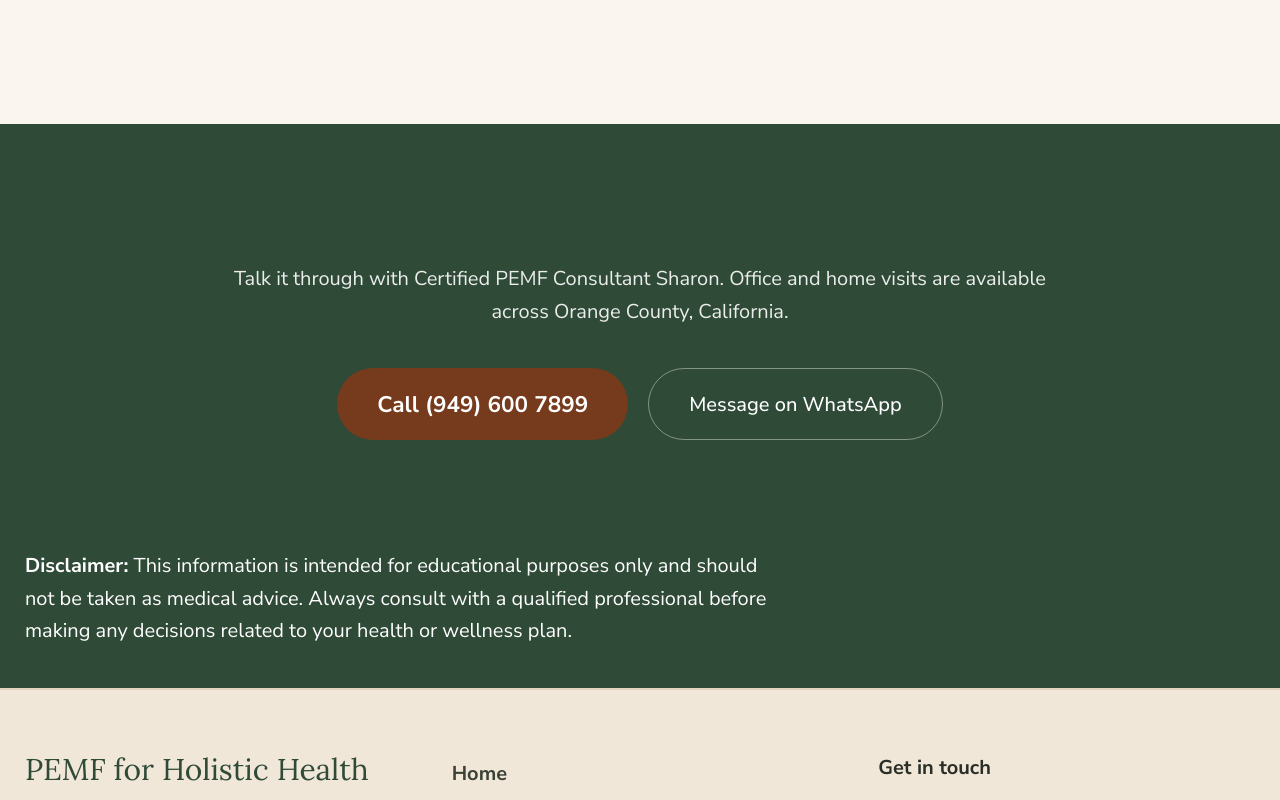
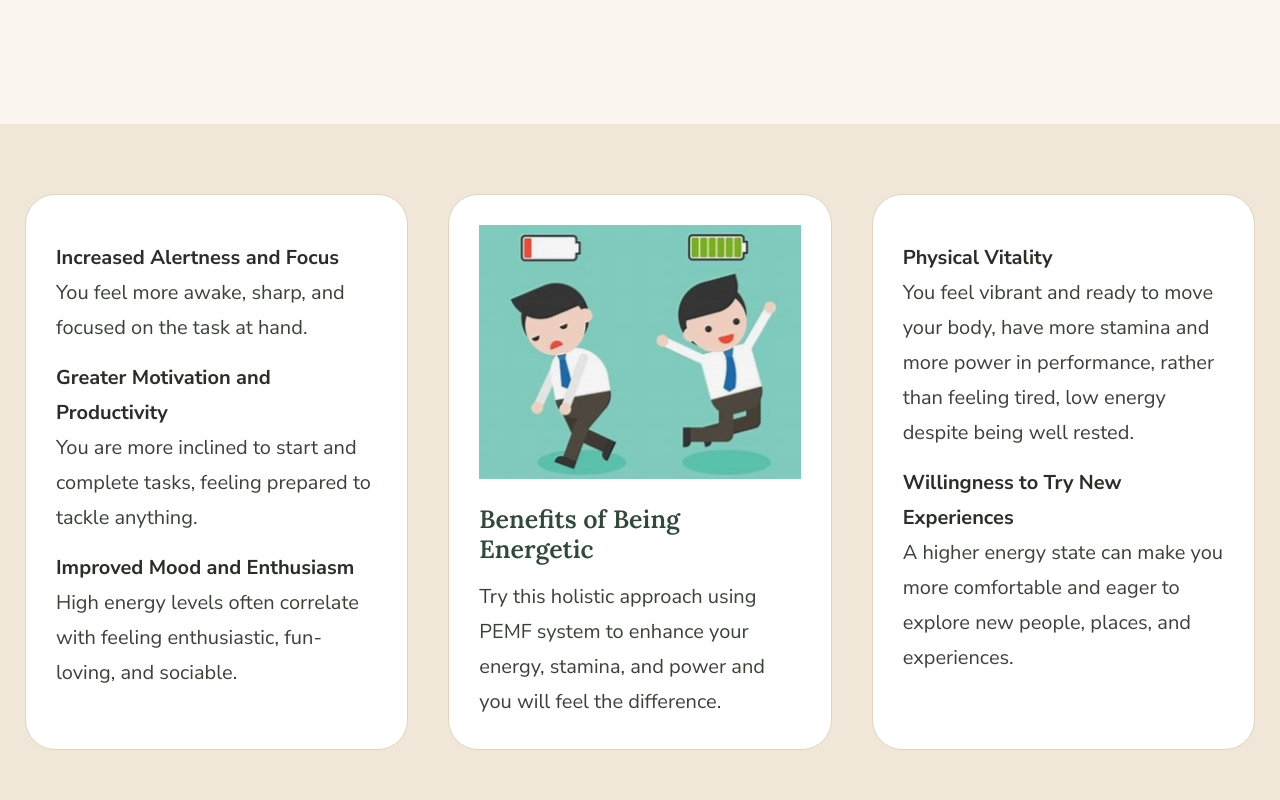
Before and after one commit to dary132/pemf-holistic-health, a Next.js app: page /energy in a window 1280 px wide. Shown: the part 340-1140 px from the top of the page. Built offline with nearby package versions, Linux system fonts and the light colour scheme.

Commit message:
Build /energy from the 2026 document

```diff
--- a/app/energy/page.tsx
+++ b/app/energy/page.tsx
@@ -2,6 +2,8 @@ import { Breadcrumbs } from "@/components/Breadcrumbs";
 import { CTA } from "@/components/CTA";
 import { Disclaimer } from "@/components/Disclaimer";
 import { Section } from "@/components/Section";
+import { TriPanel } from "@/components/TriPanel";
+import { benefits, intro } from "@/lib/content/energy";
 import { pageMetadata } from "@/lib/seo";
 
 export const metadata = pageMetadata({
@@ -20,7 +22,8 @@ export default function EnergyPage() {
           { name: "Energy", path: "/energy" },
         ]}
       />
-      <Section id="energy" title="PEMF Increases Your Energy" titleAs="h1" />
+      <Section id="energy" title={intro.title} titleAs="h1" />
+      <TriPanel panels={benefits} tinted />
       <CTA />
       <Disclaimer />
     </main>
--- /dev/null
+++ b/lib/content/energy.ts
@@ -0,0 +1,43 @@
+/** Energy page copy. Source: "Website Exiga Jasmin 2026.docx", page 5. Verbatim. */
+import type { Panel } from "./types";
+import { images } from "./images.ts";
+
+export const intro = { title: "PEMF Increases Your Energy" };
+
+export const benefits: Panel[] = [
+  {
+    items: [
+      {
+        term: "Increased Alertness and Focus",
+        text: "You feel more awake, sharp, and focused on the task at hand.",
+      },
+      {
+        term: "Greater Motivation and Productivity",
+        text: "You are more inclined to start and complete tasks, feeling prepared to tackle anything.",
+      },
+      {
+        term: "Improved Mood and Enthusiasm",
+        text: "High energy levels often correlate with feeling enthusiastic, fun-loving, and sociable.",
+      },
+    ],
+  },
+  {
+    title: "Benefits of Being Energetic",
+    image: images.energyBattery,
+    paragraphs: [
+      "Try this holistic approach using PEMF system to enhance your energy, stamina, and power and you will feel the difference.",
+    ],
+  },
+  {
+    items: [
+      {
+        term: "Physical Vitality",
+        text: "You feel vibrant and ready to move your body, have more stamina and more power in performance, rather than feeling tired, low energy despite being well rested.",
+      },
+      {
+        term: "Willingness to Try New Experiences",
+        text: "A higher energy state can make you more comfortable and eager to explore new people, places, and experiences.",
+      },
+    ],
+  },
+];
--- a/scripts/verify-site.mjs
+++ b/scripts/verify-site.mjs
@@ -38,7 +38,13 @@ const ROUTES = [
     ],
   },
   { path: "/mental-health", jsonLd: ["BreadcrumbList"], mustContain: [] },
-  { path: "/energy", jsonLd: ["BreadcrumbList"], mustContain: [] },
+  {
+    path: "/energy",
+    jsonLd: ["BreadcrumbList"],
+    mustContain: [
+      "Try this holistic approach using PEMF system to enhance your energy, stamina, and power and you will feel the difference.",
+    ],
+  },
   { path: "/sports-health", jsonLd: ["BreadcrumbList"], mustContain: [] },
   { path: "/sleep-health", jsonLd: ["BreadcrumbList"], mustContain: [] },
   { path: "/pets-health", jsonLd: ["BreadcrumbList"], mustContain: [] },
```
